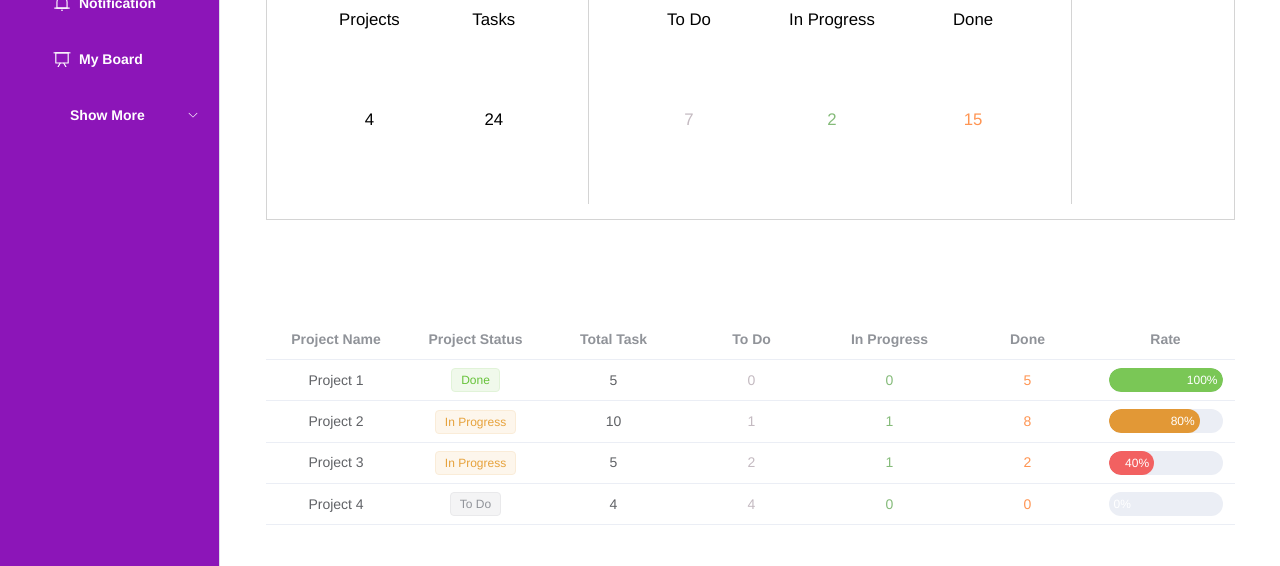
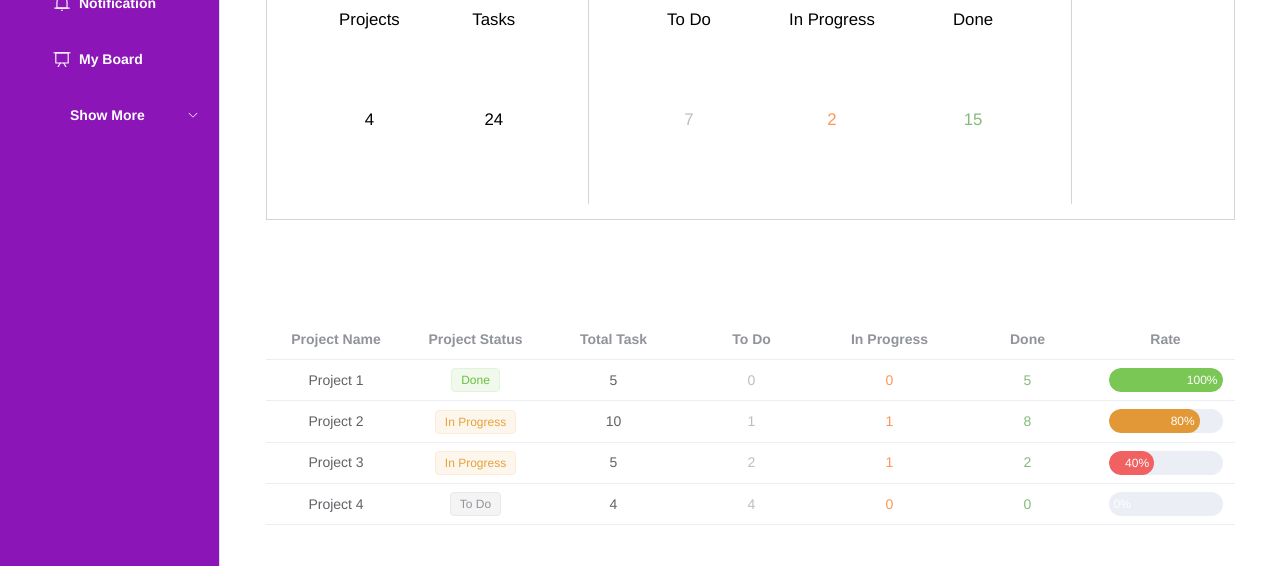
Before and after one commit to zihao-xia/deco7381, a Vue app: page /healthScore in a window 1280 px wide. Shown: the part 214-780 px from the top of the page. Built offline with nearby package versions, Linux system fonts and the light colour scheme; what vue3-apexcharts would draw is missing.

Commit message:
modified font color

```diff
--- a/src/pages/HealthScore.vue
+++ b/src/pages/HealthScore.vue
@@ -20,11 +20,11 @@
                 </div>
                 <div class="content">
                     <div class="title">In Progress</div>
-                    <div class="number" v-text="inProgress" style="color: #85BB7A"></div>
+                    <div class="number" v-text="inProgress" style="color: #FF9553"></div>
                 </div>
                 <div class="content">
                     <div class="title">Done</div>
-                    <div class="number" v-text="done" style="color: #FF9553"></div>
+                    <div class="number" v-text="done" style="color: #85BB7A"></div>
                 </div>
             </el-col>
             <el-col :span="4" id="score-chart">
@@ -51,12 +51,12 @@
             </el-table-column>
             <el-table-column prop="inProgress" label="In Progress" align="center">
                 <template #default="scope">
-                    <div style="color: #85BB7A">{{ scope.row.inProgress }}</div>
+                    <div style="color: #FF9553">{{ scope.row.inProgress }}</div>
                 </template>
             </el-table-column>
             <el-table-column prop="done" label="Done" align="center">
                 <template #default="scope">
-                    <div style="color: #FF9553">{{ scope.row.done }}</div>
+                    <div style="color: #85BB7A">{{ scope.row.done }}</div>
                 </template>
             </el-table-column>
             <el-table-column prop="rate" label="Rate" align="center">
```
